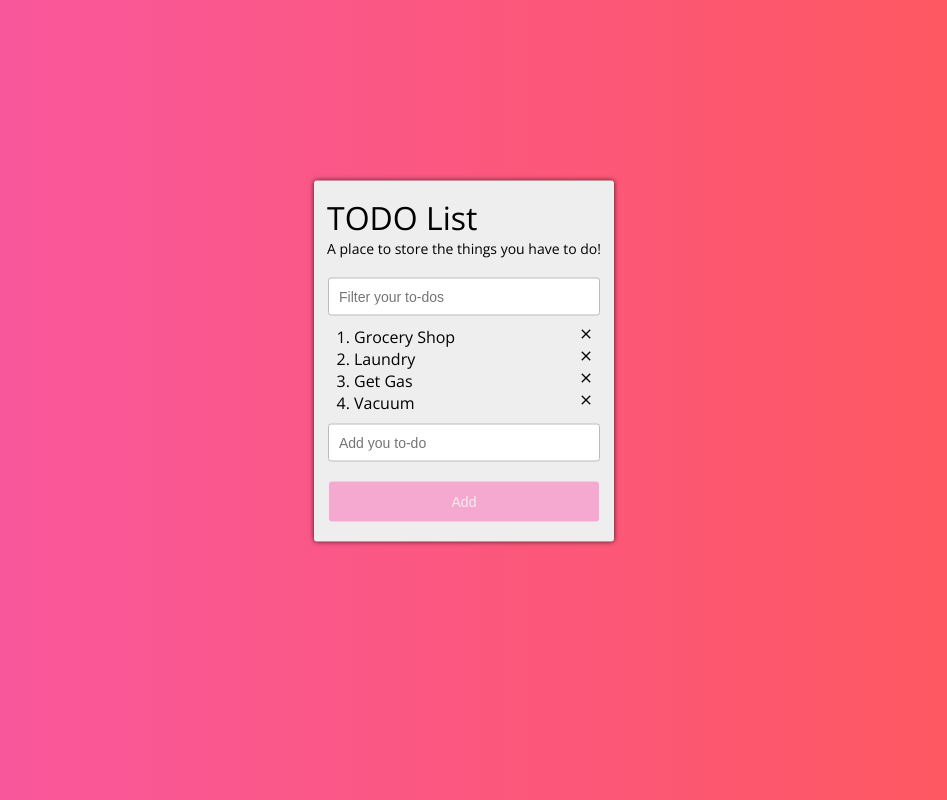
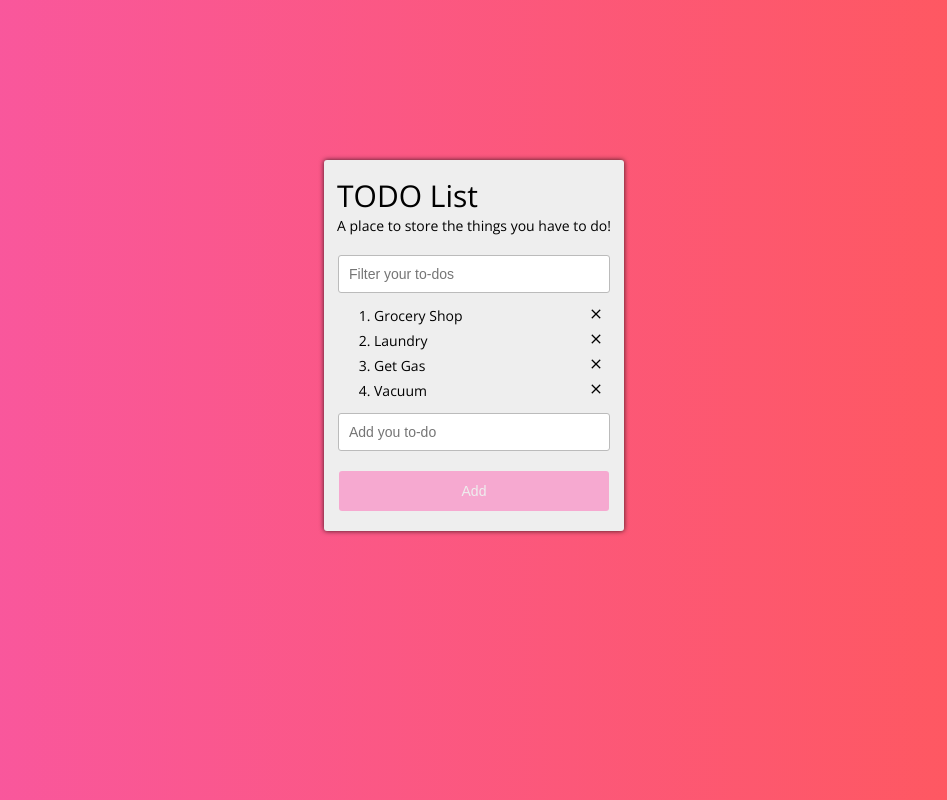
Before and after one commit to KOappC/toDoListLab, a plain HTML site: page index.html in a window 1280 px wide. Shown: the whole page, without its empty margins (166-1113 px from the left). Drawn offline with nearby package versions, Linux system fonts and the light colour scheme.

Commit message:
really good now, truly ready with a completed part 1

```diff
--- a/index.html
+++ b/index.html
@@ -16,7 +16,7 @@
 
         <input type="text" ng-model="searchToDo" placeholder="Filter your to-dos">
         <ol>
-            <li ng-repeat="things in toDo.toDoList | filter: searchToDo"> {{ things }} <i ng-click="toDo.removeToDo($index)" class="material-icons md-18">clear</i></li>
+            <li ng-repeat="things in toDo.toDoList | filter: searchToDo track by $index"> {{ things }} <i ng-click="toDo.removeToDo($index)" class="material-icons md-18">clear</i></li>
         </ol>
         <input type="text" ng-model="newToDo" placeholder="Add you to-do">
         <button type="button" ng-click="toDo.addToDo(newToDo)">Add</button>
--- a/stylesheet.css
+++ b/stylesheet.css
@@ -7,25 +7,28 @@
 body {
     background: linear-gradient(to right, #f857a6, #ff5858);
     font-family: "Open Sans", sans-serif;
+    font-weight: 300;
 }
+
 
 /* to do list box */
 
 .totalList {
     display: flex;
     position: absolute;
-    top: 0;
+    top: 20%;
     left: 0;
     right: 0;
-    transform: translate(160%, 50%);
     flex-direction: column;
     justify-content: center;
     align-items: center;
-    box-shadow:   0px   0px   5px   0px   rgba(0,0,0,0.75);
+    margin: 0 auto;
+    box-shadow:   0 0 5px 0 rgba(0,0,0,0.75);
     background-color: #eeeeee;
     border-radius: 3px;
     max-width: 300px;
 }
+
 
 /* to do list itself */
 
@@ -40,11 +43,21 @@ ol {
 
 li {
     text-align: left;
+    margin: 3px 0 3px 10px;
+    font-size: 14px;
 }
 
 i {
     float: right;
+    cursor: pointer;
+    transition: 0.3s ease;
 }
+
+i:hover {
+    color: #FF0000;
+    transition: 0.3s ease;
+}
+
 
 /* to do list title */
 
@@ -53,8 +66,7 @@ i {
 }
 
 #toDoTitle {
-    font-size: 32px;
-    font-weight: 300;
+    font-size: 30px;
     padding: 0;
     margin: 0;
     margin-top: 15px;
@@ -62,18 +74,18 @@ i {
 
 #toDoSubtitle {
     font-size: 14px;
-    font-weight: 300;
     padding: 0;
     margin: 0;
     margin-bottom: 10px;
 }
+
 
 /* inputs */
 
 input {
     border: 1px solid #BBBBBB;
     border-radius: 3px;
-    color: #BBBBBB;
+    color: #888888;
     width: 250px;
     padding: 10px;
     margin: 10px;
@@ -90,6 +102,13 @@ button {
     margin-top: 10px;
     color: #EEEEEE;
     font-size: 14px;
+    cursor: pointer;
+    transition: 0.3s ease;
+}
+
+button:hover {
+    background-color: #ff1493;
+    transition: 0.3s ease;
 }
 
 
```
